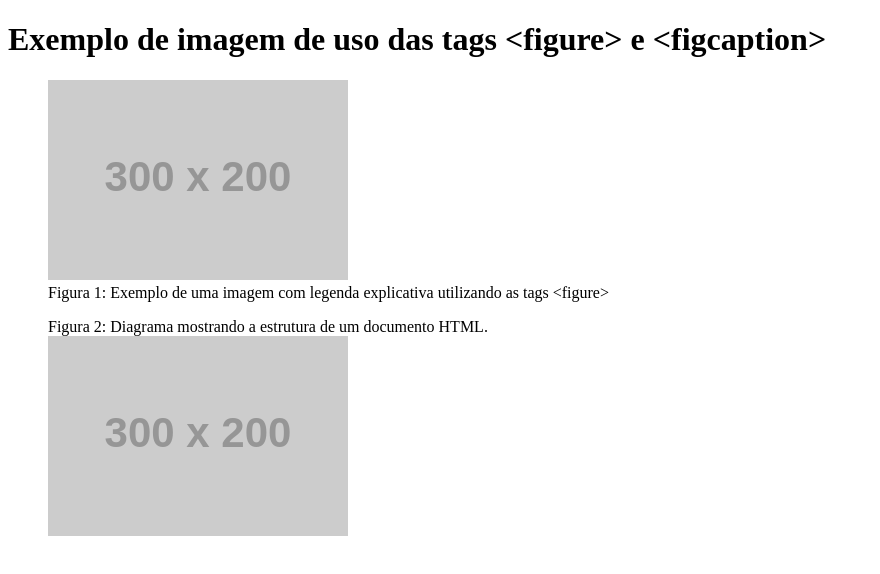
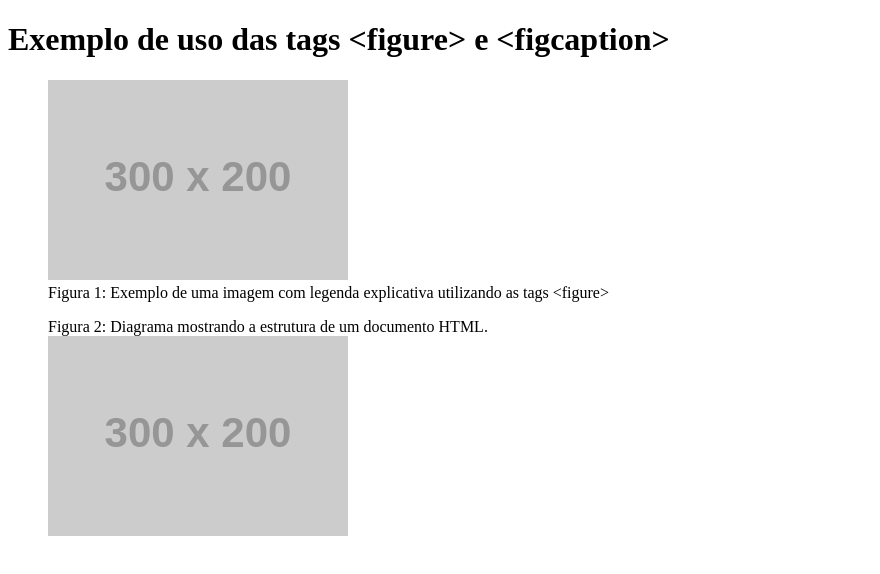
Before and after one commit to wndelix/atividade11, a plain HTML site: page index.html in a window 1280 px wide. Shown: the whole page, without its empty margins (0-880 px from the left). Drawn offline with Linux system fonts and the light colour scheme; placeholder pictures from the web are drawn by us.

Commit message:
Update index.html

```diff
--- a/index.html
+++ b/index.html
@@ -6,7 +6,7 @@
     <title>Atividade 11</title>
 </head>
 <body>
-    <h1>Exemplo de imagem de uso das tags &lt;figure&gt; e &lt;figcaption&gt;</h1>
+    <h1>Exemplo de uso das tags &lt;figure&gt; e &lt;figcaption&gt;</h1>
 
     <figure>
         <img src="https://placehold.co/300x200/" alt="Exemplo de imagem com legenda" width="300" height="200">
```
